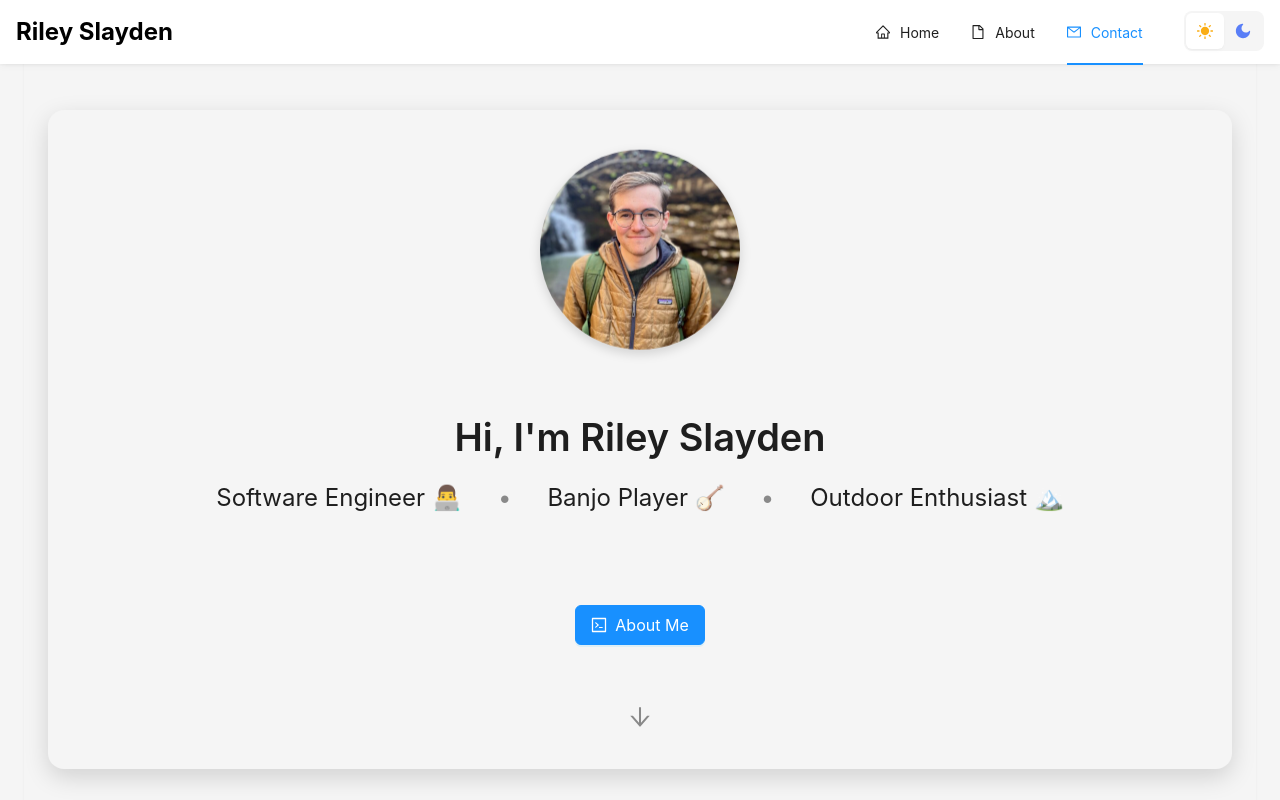
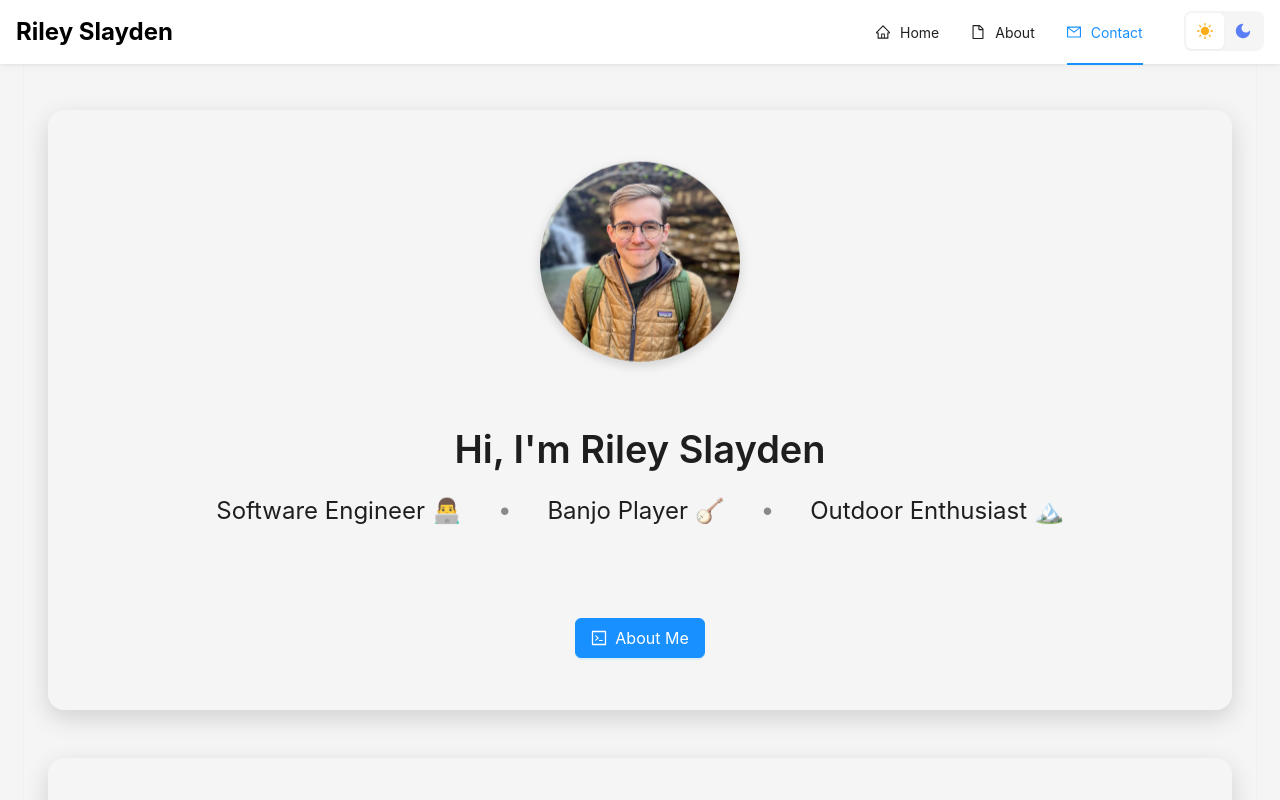
Before and after one commit to slaydenriley/slayden-website, a React (Vite) app: page / in a window 1280 px wide. Shown: the top 800 px of the page. Built offline with nearby package versions, Linux system fonts and the light colour scheme.

Commit message:
add back to top button; cleanup

```diff
--- a/src/components/hero/Hero.tsx
+++ b/src/components/hero/Hero.tsx
@@ -1,7 +1,7 @@
 import React from 'react';
 import { Typography, Button, Space } from 'antd';
 import { motion } from 'framer-motion';
-import { ArrowDownOutlined, CodeOutlined } from '@ant-design/icons';
+import { CodeOutlined } from '@ant-design/icons';
 import { useTheme } from '../../contexts/ThemeContext';
 import './Hero.scss';
 
@@ -47,9 +47,6 @@ const Hero: React.FC<HeroProps> = ({ onSectionClick }) => {
                     About Me
                 </Button>
             </Space>
-            <div className="scroll-indicator">
-                <ArrowDownOutlined onClick={() => onSectionClick('about')} />
-            </div>
         </motion.section>
     );
 };
--- a/src/layouts/GlobalLayout.tsx
+++ b/src/layouts/GlobalLayout.tsx
@@ -1,5 +1,5 @@
 import React, { useState, useEffect } from "react";
-import { Layout, Menu, Segmented } from "antd";
+import { Layout, Menu, Segmented, FloatButton } from "antd";
 import {
   HomeOutlined,
   FileOutlined,
@@ -119,6 +119,11 @@ const GlobalLayout: React.FC = () => {
         <div className="content-wrapper">
           <Home />
         </div>
+        <FloatButton.BackTop
+          visibilityHeight={400}
+          style={{ backgroundColor: '#1677ff' }}
+          type="primary"
+        />
       </Content>
     </Layout>
   );
```
